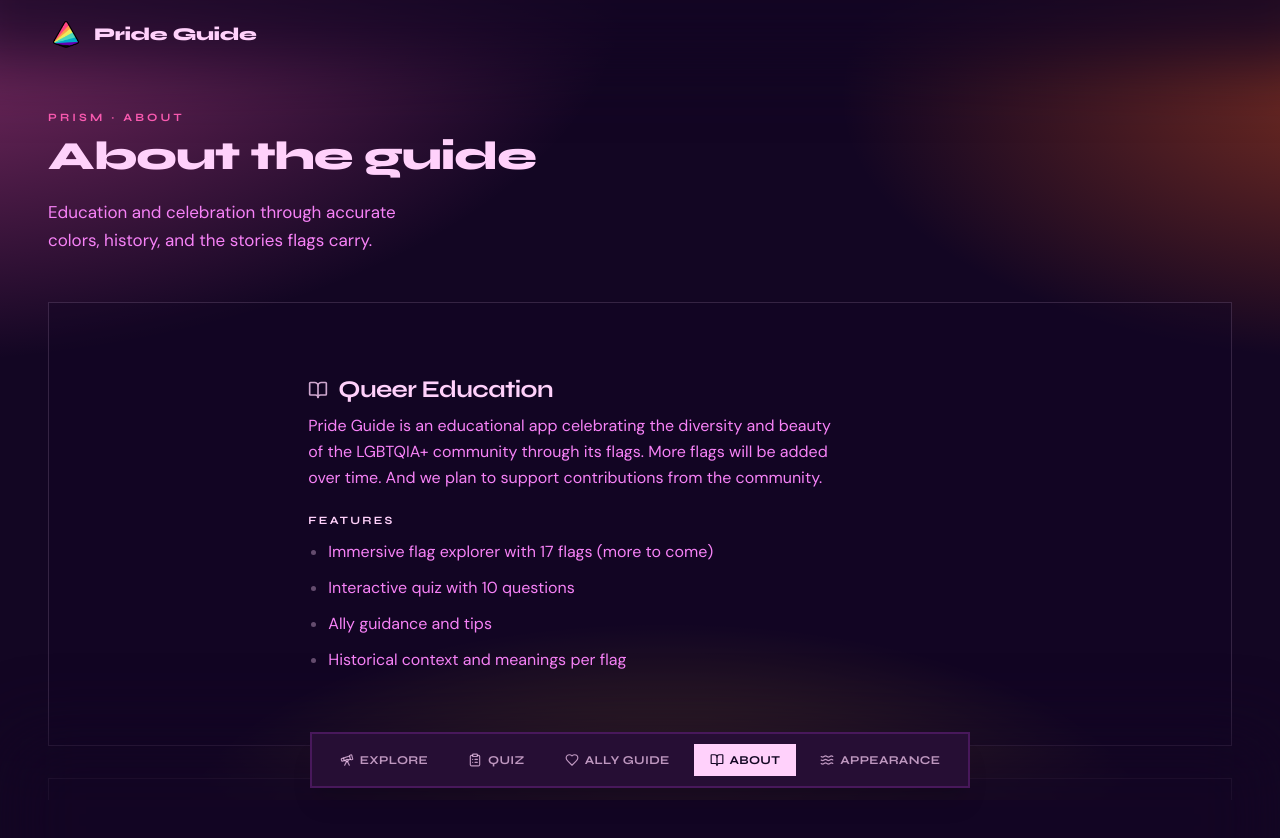
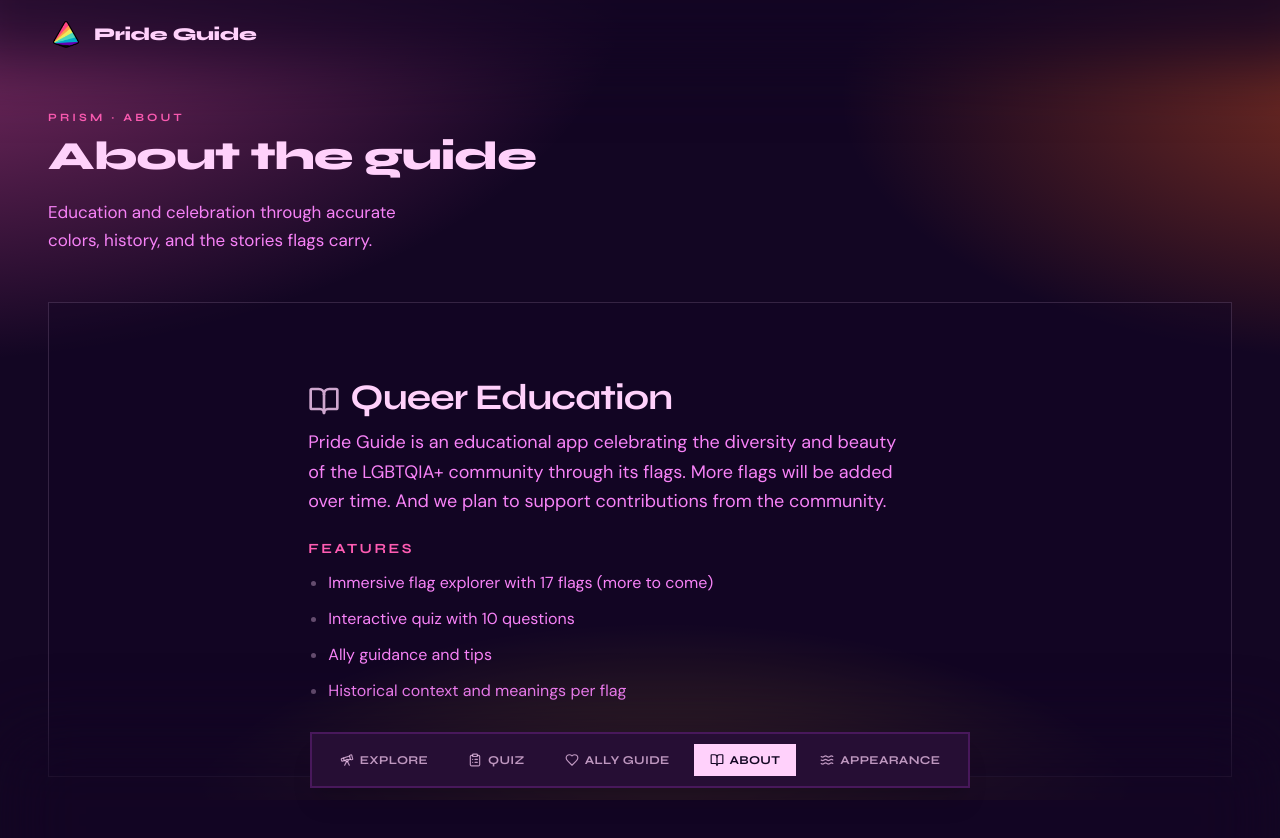
Before and after one commit to michaeldavidtodd/prideguide, a Next.js app: page /about in a window 1280 px wide. Shown: the top 838 px of the page. After the commit the page ends 800 px from the top, so only its background shows below. Built offline with nearby package versions, Linux system fonts and the light colour scheme.

Commit message:
Update PrideAboutAppPageClient styles for improved readability and responsiveness. Increased title size, adjusted paragraph text size, and refined feature heading styles. Enhanced footer text for clarity and added attribution to Pixel Uiz.

```diff
--- a/components/pride-about-app-page-client.tsx
+++ b/components/pride-about-app-page-client.tsx
@@ -31,18 +31,18 @@ export function PrideAboutAppPageClient() {
           style={studioShellStyle}
         >
           <CardHeader className="max-w-prose mx-auto space-y-0 pb-2">
-            <CardTitle className="flex items-center gap-2.5 font-display text-xl font-bold leading-tight tracking-tight sm:text-2xl">
-              <BookOpen className="size-5 shrink-0 opacity-80" aria-hidden />
+            <CardTitle className="flex items-center gap-2.5 font-display text-xl font-bold leading-tight tracking-tight sm:text-4xl">
+              <BookOpen className="size-8 sm:mt-1.5 shrink-0 opacity-80" aria-hidden />
               Queer Education
             </CardTitle>
           </CardHeader>
           <CardContent className="max-w-prose mx-auto space-y-6">
-            <p className="text-balance text-base leading-relaxed text-muted-foreground">
+            <p className="text-balance text-lg leading-relaxed text-muted-foreground">
               Pride Guide is an educational app celebrating the diversity and beauty of the LGBTQIA+ community through
               its flags. More flags will be added over time. And we plan to support contributions from the community.
             </p>
             <div className="space-y-3">
-              <h4 className="font-display text-[0.7rem] font-bold uppercase leading-none tracking-[0.2em] text-foreground">
+              <h4 className="font-display text-xs font-bold uppercase leading-tight tracking-[0.18em] text-primary sm:text-sm">
                 Features
               </h4>
               <ul className="list-disc space-y-2.5 pl-5 text-base leading-relaxed text-muted-foreground marker:text-foreground/35">
@@ -57,7 +57,7 @@ export function PrideAboutAppPageClient() {
         </motion.div>,
 
         <motion.div key="about-prism" variants={itemVariants}>
-        <Card
+        {/* <Card
           className={cn(
             "border-foreground/15 bg-background/40 shadow-none lg:flex lg:flex-row lg:justify-center lg:gap-8",
             cornerRadius <= 0 && "rounded-none",
@@ -77,11 +77,11 @@ export function PrideAboutAppPageClient() {
               world a brighter place for all.
             </p>
           </CardContent>
-        </Card>
+        </Card> */}
         </motion.div>,
 
         <div key="about-footer">
-          <p className="text-center text-sm leading-relaxed text-muted-foreground">Made with 🏳️‍🌈 for education and celebration</p>
+          <p className="text-center text-sm leading-relaxed text-muted-foreground">Made with 🏳️‍🌈 pride for education and celebration by <Link href="https://pixeluiz.com" target="_blank" className="underline">Pixel Uiz</Link></p>
         </div>
       ]}
     </PrideLearnPageContent>
```
